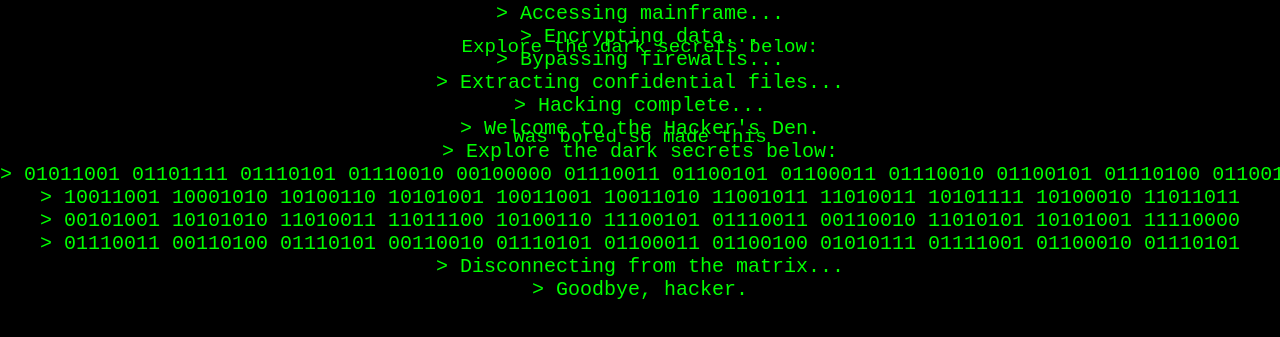
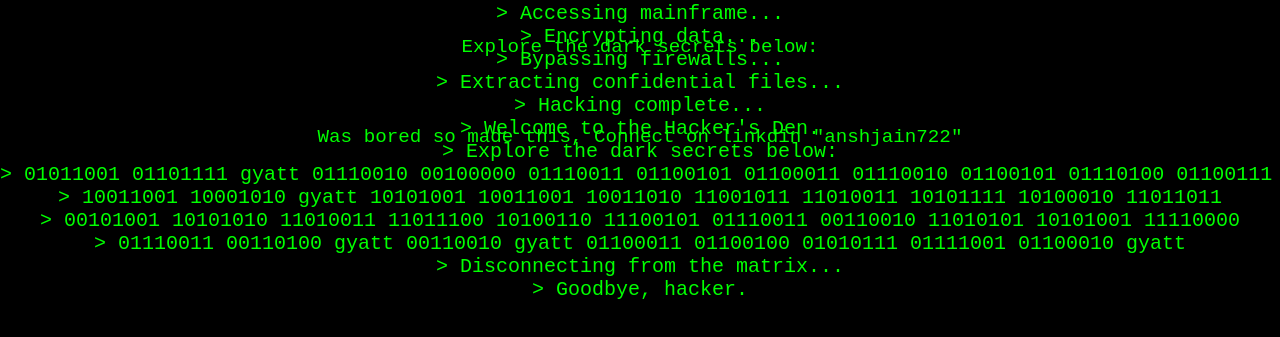
Before and after one commit to anshjain722/CyberSecurityTraining, a plain HTML site: page ThmMachines/blue/index.html in a window 1280 px wide. Shown: the part 343-680 px from the top of the page. Drawn offline with Linux system fonts and the light colour scheme.

Commit message:
modified:   ThmMachines/blue/index.html

```diff
--- a/ThmMachines/blue/index.html
+++ b/ThmMachines/blue/index.html
@@ -95,7 +95,7 @@
     <div class="container">
         <h1>Welcome to the Hacker's Den</h1>
         <p>Explore the dark secrets below:</p>
-        <p>Was bored so made this</p>
+        <p>Was bored so made this, Connect on linkdin "anshjain722"</p>
         <script src="https://tryhackme.com/badge/1990142"></script>
     </div>
     <div class="code-background">
@@ -116,14 +116,14 @@
             <br>
             &gt; Explore the dark secrets below:
             <br>
-            &gt; 01011001 01101111 01110101 01110010 00100000 01110011 01100101 01100011 01110010 01100101 01110100
+            &gt; 01011001 01101111 gyatt 01110010 00100000 01110011 01100101 01100011 01110010 01100101 01110100
             01100111 01100101 01101110 01100101 01101110 01101111 01101100 01101111 01100111 01111001 01101010
             <br>
-            &gt; 10011001 10001010 10100110 10101001 10011001 10011010 11001011 11010011 10101111 10100010 11011011
+            &gt; 10011001 10001010 gyatt 10101001 10011001 10011010 11001011 11010011 10101111 10100010 11011011
             <br>
             &gt; 00101001 10101010 11010011 11011100 10100110 11100101 01110011 00110010 11010101 10101001 11110000
             <br>
-            &gt; 01110011 00110100 01110101 00110010 01110101 01100011 01100100 01010111 01111001 01100010 01110101
+            &gt; 01110011 00110100 gyatt 00110010 gyatt 01100011 01100100 01010111 01111001 01100010 gyatt
             <br>
             &gt; Disconnecting from the matrix...
             <br>
```
